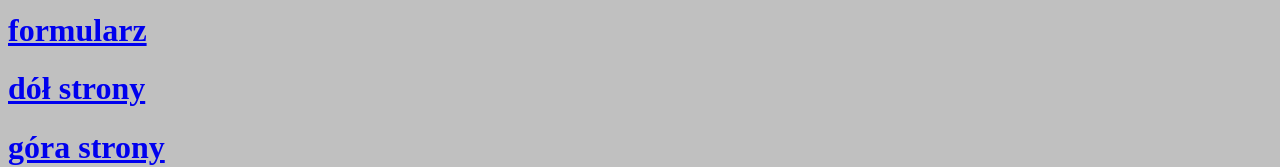
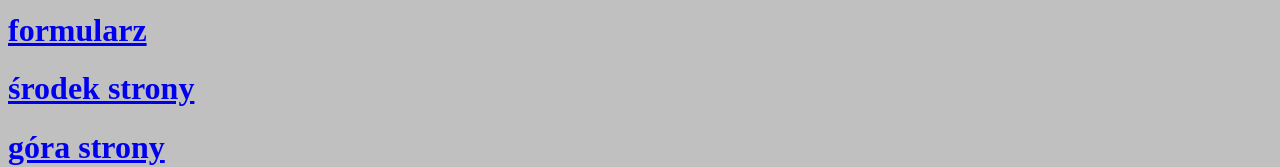
Before and after one commit to iGoRosTaTeK/dydaktyka, a plain HTML site: page index.html in a window 1280 px wide. Shown: the part 5320-5487 px from the top of the page. Drawn offline with Linux system fonts and the light colour scheme.

Commit message:
Add files via upload

```diff
--- a/index.html
+++ b/index.html
@@ -162,7 +162,7 @@ Igor Ostatek
 		<h1><A HREF="plikostatek.html">plik</A></h1>
 		<h1><A HREF="tabelaostatek.html">tabela</A></h1>
 		<h1><A HREF="formularz ostatek.html">formularz</A></h1>
-		<h1><A HREF="#środek_strony">dół strony</A></h1>
+		<h1><A HREF="#środek_strony">środek strony</A></h1>
 		<h1><A HREF="#góra_strony">góra strony</A></h1>
 		<h1><A HREF="walidacja_ostatek.html">walidator</A></h1>
             <img src="html5.png"/>
```
